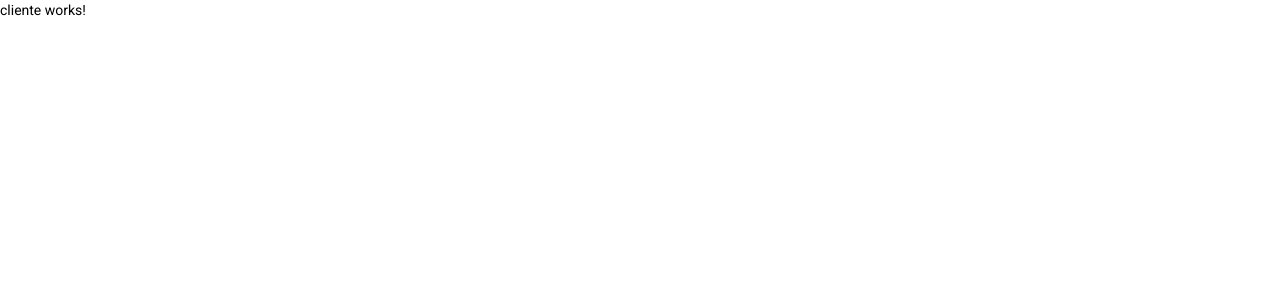
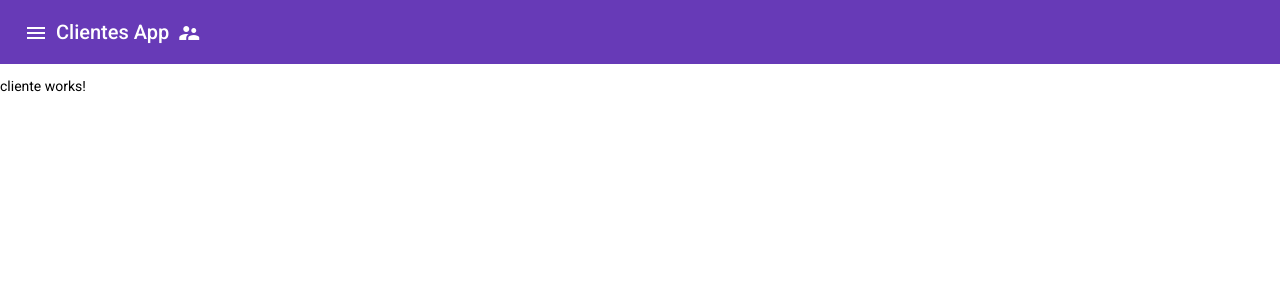
Before and after one commit to rodrigotxt/teste-alibin-frontend, an Angular app: page /cliente in a window 1280 px wide. Shown: the top 300 px of the page. Built offline with nearby package versions, Linux system fonts and the light colour scheme.

Commit message:
Barra de navegação

```diff
--- a/src/app/app.component.html
+++ b/src/app/app.component.html
@@ -1,2 +1,17 @@
-
+<p>
+  <mat-toolbar color="primary">
+    <button mat-icon-button mat-button [matMenuTriggerFor]="menuCliente" aria-label="icon-button">
+      <mat-icon>menu</mat-icon>
+    </button>
+<mat-menu #menuCliente="matMenu">
+  <button mat-menu-item [routerLink]="['/cliente/novo']">Adicionar novo</button>
+  <button mat-menu-item [routerLink]="['/cliente']">Lista de Clientes</button>
+</mat-menu>
+    <span>Clientes App</span>
+    <span class="example-spacer"></span>
+    <button mat-icon-button class="example-icon supervisor_account-icon" aria-label="icon-button">
+      <mat-icon>supervisor_account</mat-icon>
+    </button>
+  </mat-toolbar>
+</p>
 <router-outlet></router-outlet>
```
